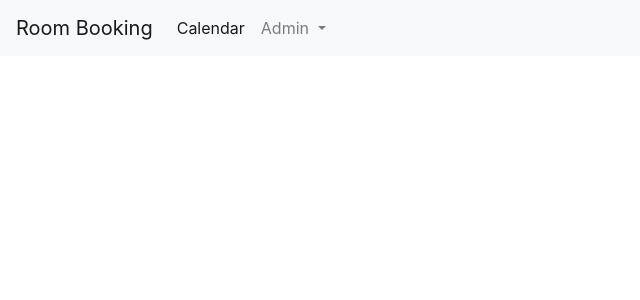
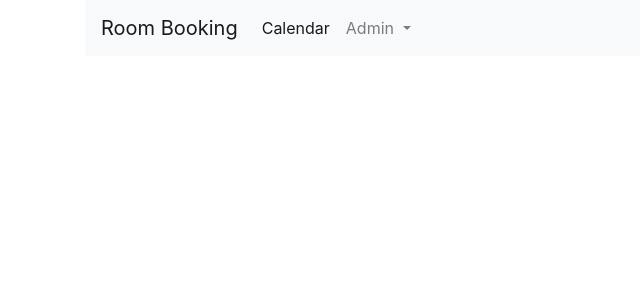
Before and after one commit to Elkip/RoomBookingClient, an Angular app: page / in a window 1280 px wide. Shown: the top 300 px of the page, without its empty margins (0-640 px from the left). Built offline with nearby package versions, Linux system fonts and the light colour scheme.

Commit message:
Added basic routing

```diff
--- a/src/app/app.component.html
+++ b/src/app/app.component.html
@@ -1 +1,4 @@
-<app-menu></app-menu>
+<div class="container">
+  <app-menu></app-menu>
+  <router-outlet></router-outlet>
+</div>
```
Also changed, not shown: src/app/app.module.ts (+7 -1 lines).
